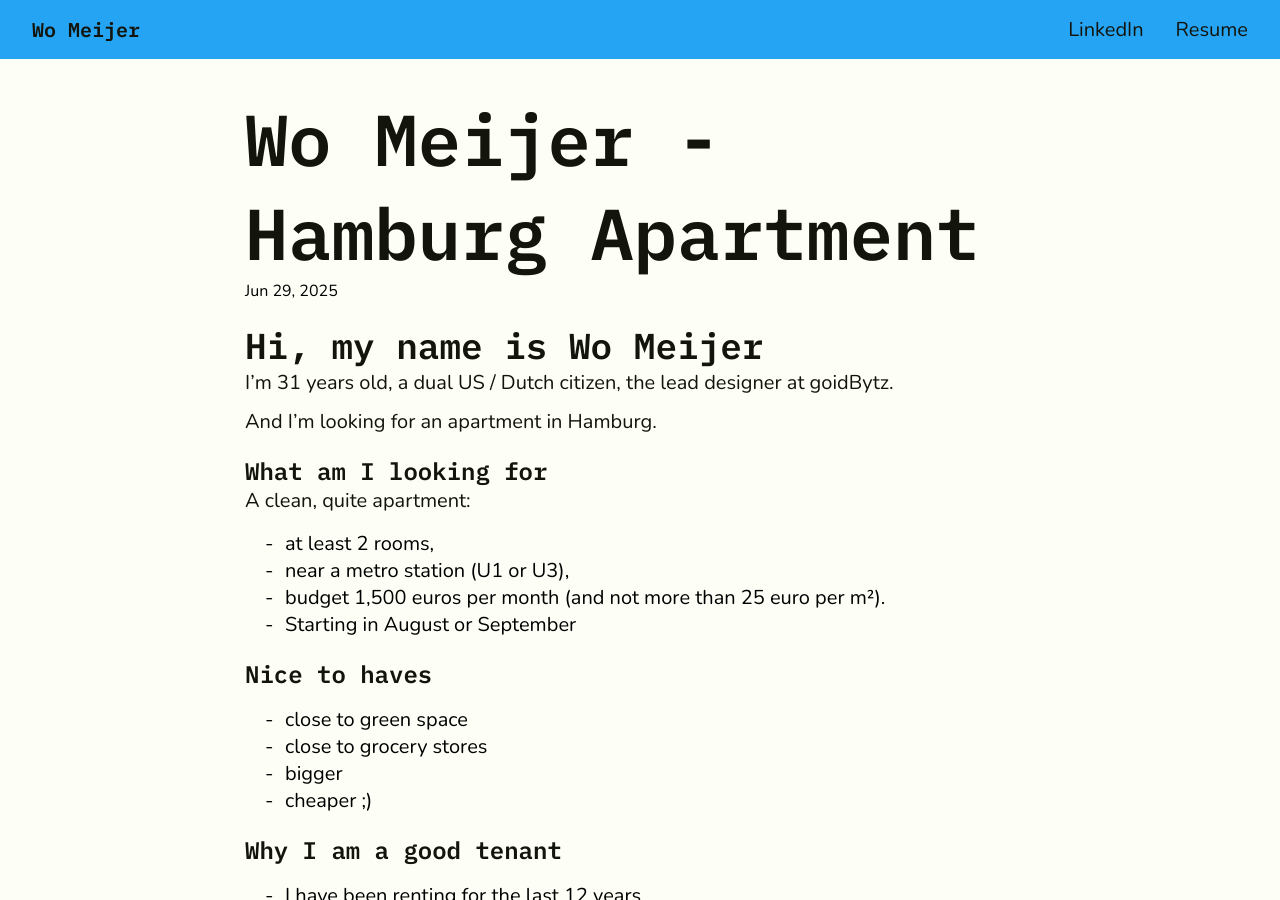
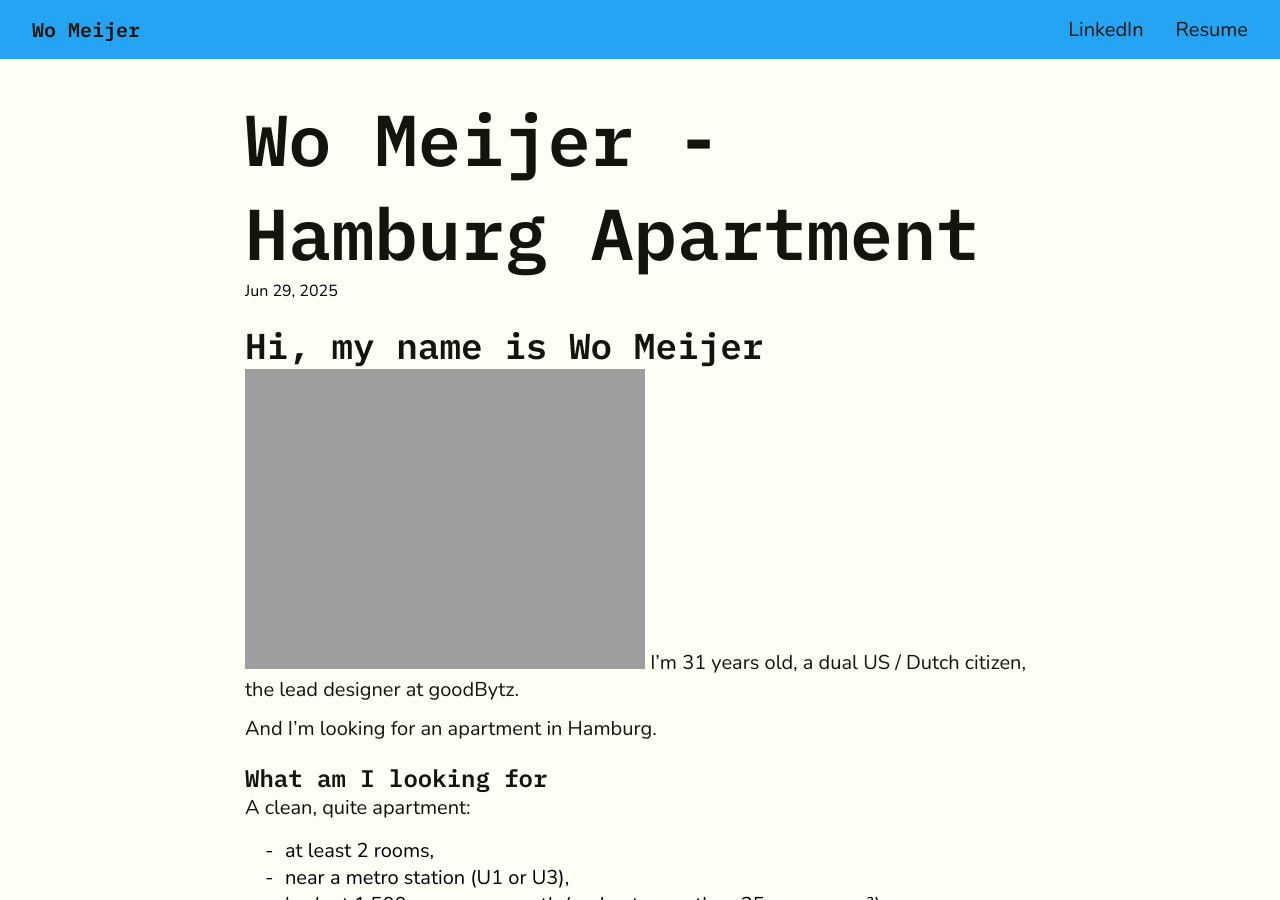
Before and after one commit to womei/womeijerdotcom, a Jekyll site: the page built from _posts/2025-06-29-hamburg-apartment.md, in a window 1280 px wide and 900 px high. Built offline with Jekyll 4.4.1, drawn with Linux system fonts in a browser that asks for light colours.

Commit message:
fixed weird spelling, added image

```diff
--- a/_posts/2025-06-29-hamburg-apartment.md
+++ b/_posts/2025-06-29-hamburg-apartment.md
@@ -9,7 +9,8 @@
 
 ## Hi, my name is Wo Meijer
 
-I'm 31 years old, a dual US / Dutch citizen, the lead designer at goidBytz.
+![Wo Meijer](https://womeijer.com/assets/images/wo_pic.jpg)
+I'm 31 years old, a dual US / Dutch citizen, the lead designer at goodBytz.
 
 And I'm looking for an apartment in Hamburg.
 
```
